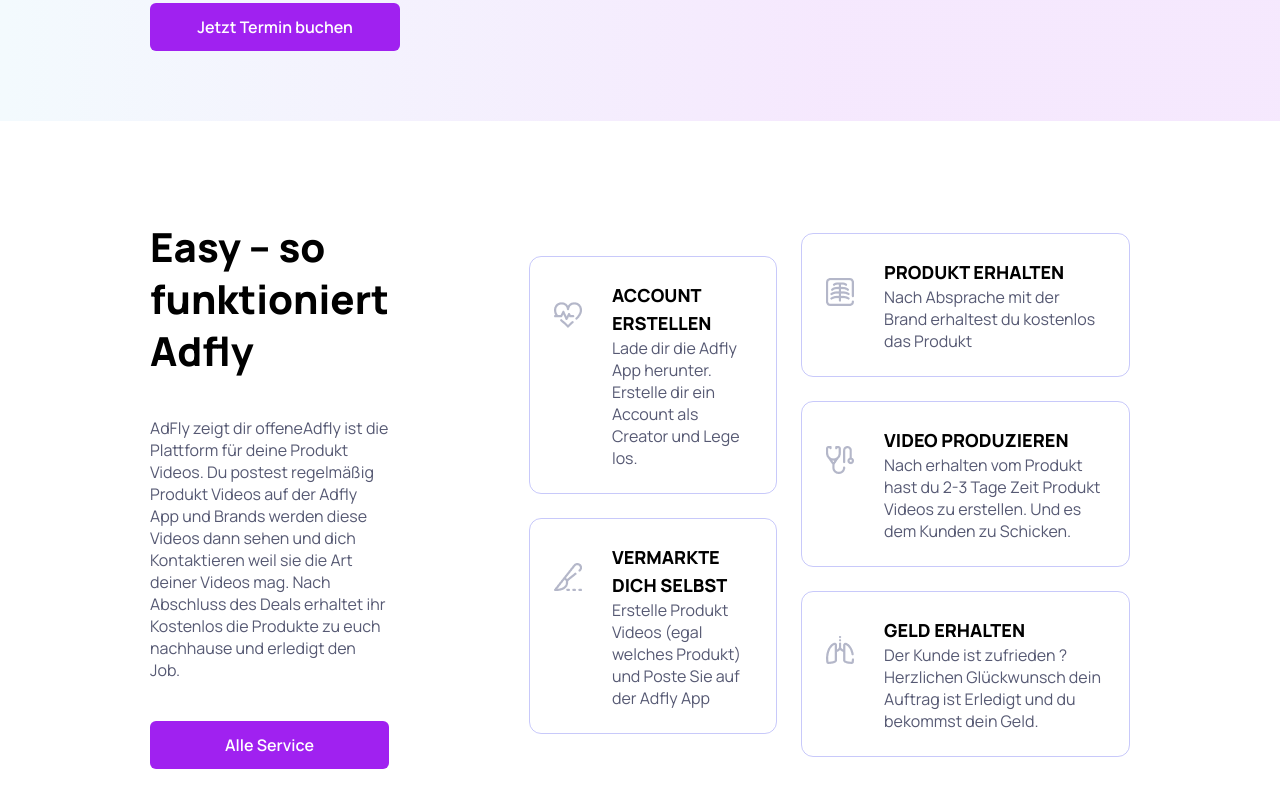
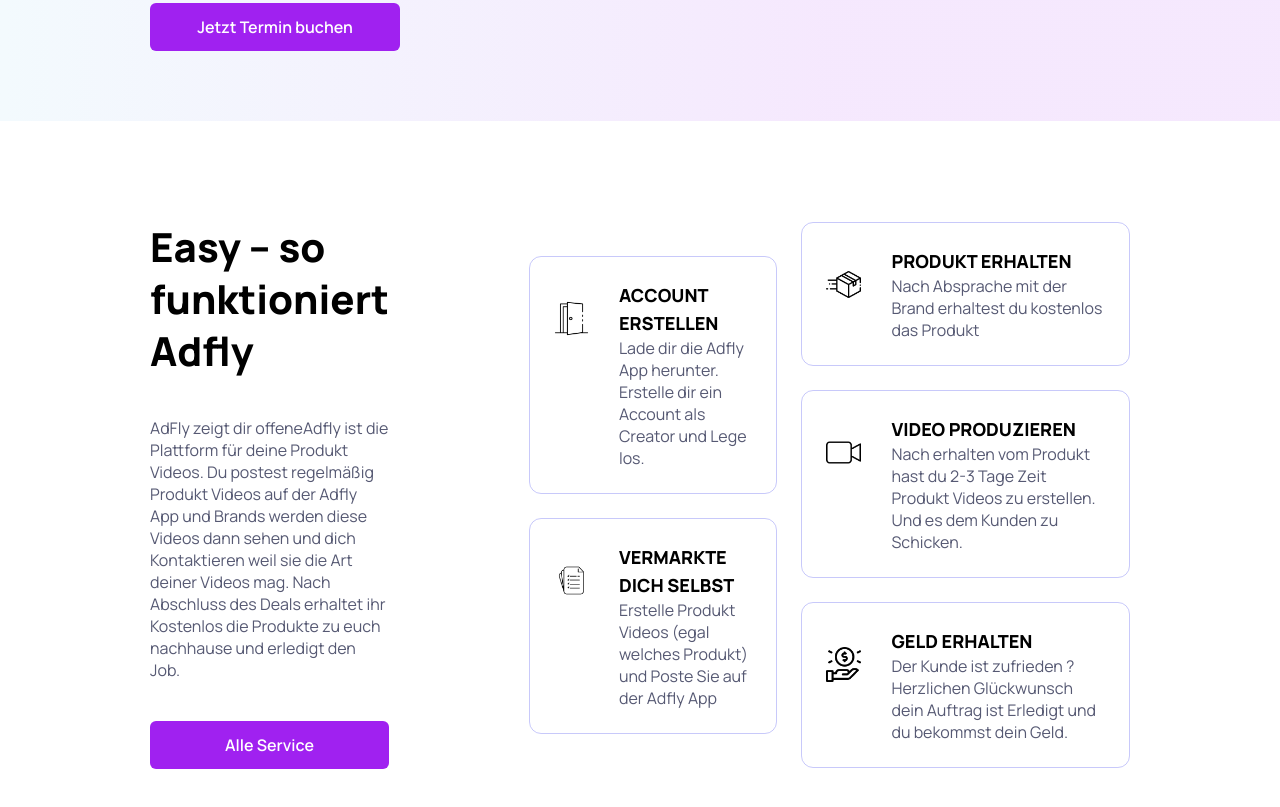
Before and after one commit to moazzam-ali/GCU, a website: page creators.html in a window 1280 px wide. Shown: the part 615-1422 px from the top of the page. Drawn offline with Linux system fonts and the light colour scheme.

Commit message:
Icons also replaced on creators page

```diff
--- a/creators.html
+++ b/creators.html
@@ -95,7 +95,7 @@
 				<div class="customers__services__cards__col-1">
 					<div class="customers__services__card">
 						<div class="customers__services__card__illustration">
-							<img src="./img/cardiology.png" alt="" />
+							<img src="./img/door.png" alt="" />
 						</div>
 						<div class="customers__services__card__details">
 							<h4 class="heading-quaternary heading-bold">
@@ -110,7 +110,7 @@
 
 					<div class="customers__services__card">
 						<div class="customers__services__card__illustration">
-							<img src="./img/scalpel.png" alt="" />
+							<img src="./img/doc.png" alt="" />
 						</div>
 						<div class="customers__services__card__details">
 							<h4 class="heading-quaternary heading-bold">
@@ -126,7 +126,7 @@
 				<div class="customers__services__cards__col-2">
 					<div class="customers__services__card">
 						<div class="customers__services__card__illustration">
-							<img src="./img/x-ray.png" alt="" />
+							<img src="./img/delivery.png" alt="" />
 						</div>
 						<div class="customers__services__card__details">
 							<h4 class="heading-quaternary heading-bold">
@@ -140,7 +140,7 @@
 					</div>
 					<div class="customers__services__card">
 						<div class="customers__services__card__illustration">
-							<img src="./img/stethoscope.png" alt="" />
+							<img src="./img/camera.png" alt="" />
 						</div>
 						<div class="customers__services__card__details">
 							<h4 class="heading-quaternary heading-bold">
@@ -155,7 +155,7 @@
 					</div>
 					<div class="customers__services__card">
 						<div class="customers__services__card__illustration">
-							<img src="./img/lungs.png" alt="" />
+							<img src="./img/money.png" alt="" />
 						</div>
 						<div class="customers__services__card__details">
 							<h4 class="heading-quaternary heading-bold">
--- a/sass/pages/_creators.scss
+++ b/sass/pages/_creators.scss
@@ -36,6 +36,7 @@
 
 			& img {
 				margin-top: 2rem;
+                width: 3.5rem;
 			}
 
 			&:hover {
```
Also changed, not shown: css/style.css, img/camera.png (added), img/cardiology.png (deleted), img/delivery.png (added), img/doc.png (added), img/door.png (added), img/lungs.png (deleted), img/money.png (added), img/scalpel.png (deleted), img/stethoscope.png (deleted), img/x-ray.png (deleted), 1 other file.
